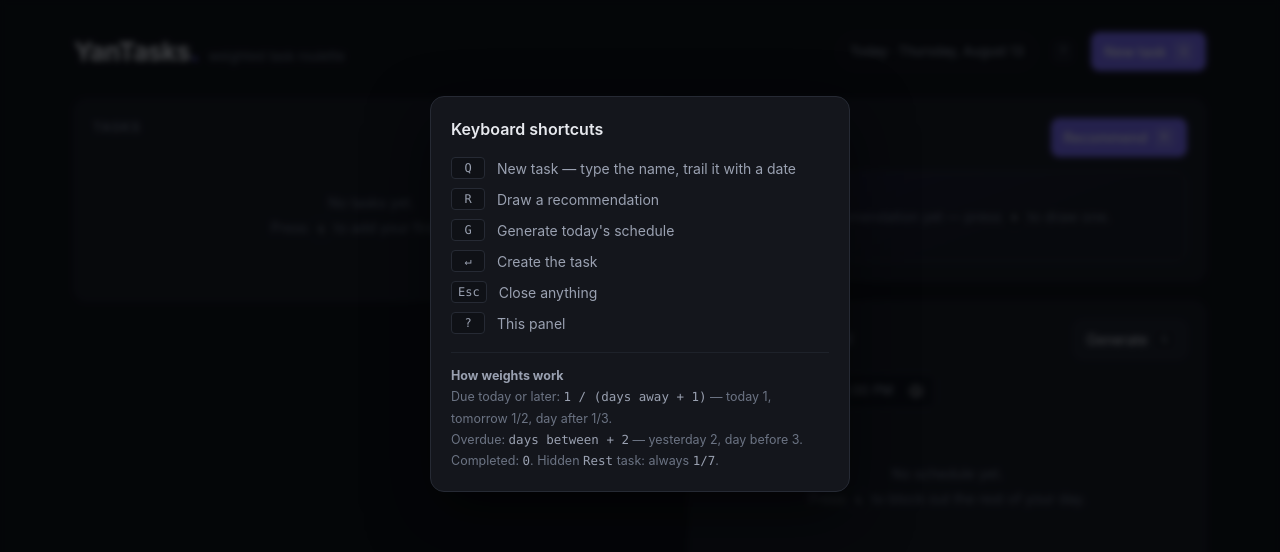
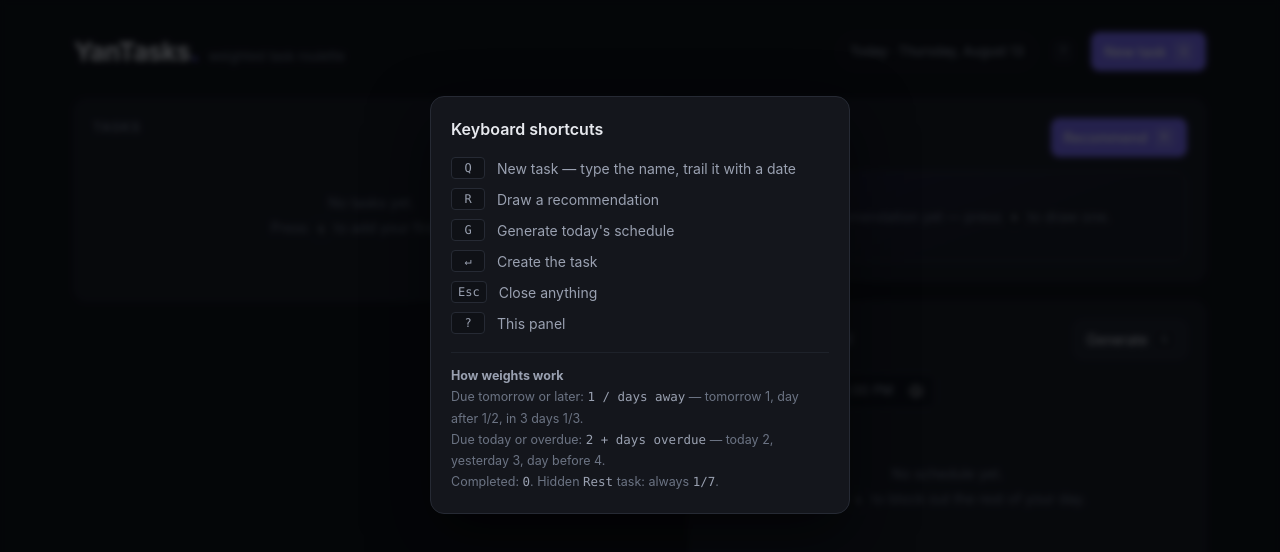
Before and after one commit to OoEthanoO/tasks, a Next.js app: page / in a window 1280 px wide. Both pictures are taken after a click on the button "Keyboard shortcuts". Shown: the top 552 px of the page. Built offline with nearby package versions, Linux system fonts and the light colour scheme.

Commit message:
fix: update task weight calculations and improve related tests

```diff
--- a/app/page.tsx
+++ b/app/page.tsx
@@ -314,11 +314,12 @@ function HelpPanel({ onClose }: { onClose: () => void }) {
               <strong style={{ color: "var(--text-dim)" }}>How weights work</strong>
             </div>
             <div>
-              Due today or later: <code>1 / (days away + 1)</code> — today 1, tomorrow
-              1/2, day after 1/3.
+              Due tomorrow or later: <code>1 / days away</code> — tomorrow 1, day after
+              1/2, in 3 days 1/3.
             </div>
             <div>
-              Overdue: <code>days between + 2</code> — yesterday 2, day before 3.
+              Due today or overdue: <code>2 + days overdue</code> — today 2, yesterday 3,
+              day before 4.
             </div>
             <div>
               Completed: <code>0</code>. Hidden <code>Rest</code> task: always{" "}
--- a/lib/weights.ts
+++ b/lib/weights.ts
@@ -6,22 +6,20 @@ export const REST_WEIGHT = 1 / 7;
 export const REST_LABEL = "Rest";
 
 /**
- * A task's pull on the recommender.
+ * A task's pull on the recommender, where `n` is the number of days until it is
+ * due (negative once it is overdue).
  *
- *   due today or later  ->  1 / (days until due + 1)
- *                           today = 1, tomorrow = 1/2, day after = 1/3 ...
- *   overdue             ->  days strictly between the two dates + 2
- *                           yesterday = 2, day before = 3, ...
- *   completed           ->  0, so it can never be drawn again
+ *   due tomorrow or later  ->  1 / n
+ *                              tomorrow = 1, day after = 1/2, in 3 days = 1/3 ...
+ *   due today or overdue   ->  2 - n
+ *                              today = 2, yesterday = 3, day before = 4, ...
+ *   completed              ->  0, so it can never be drawn again
  */
 export function taskWeight(task: Task, today: DateKey = todayKey()): number {
   if (task.completed) return 0;
 
-  const delta = diffDays(task.dueDate, today);
-  if (delta >= 0) return 1 / (delta + 1);
-
-  const daysBetween = -delta - 1;
-  return daysBetween + 2;
+  const n = diffDays(task.dueDate, today);
+  return n >= 1 ? 1 / n : 2 - n;
 }
 
 export type WeightedTask = {
```
Also changed, not shown: 2 other files (tests, documents, lock files or other folders).
